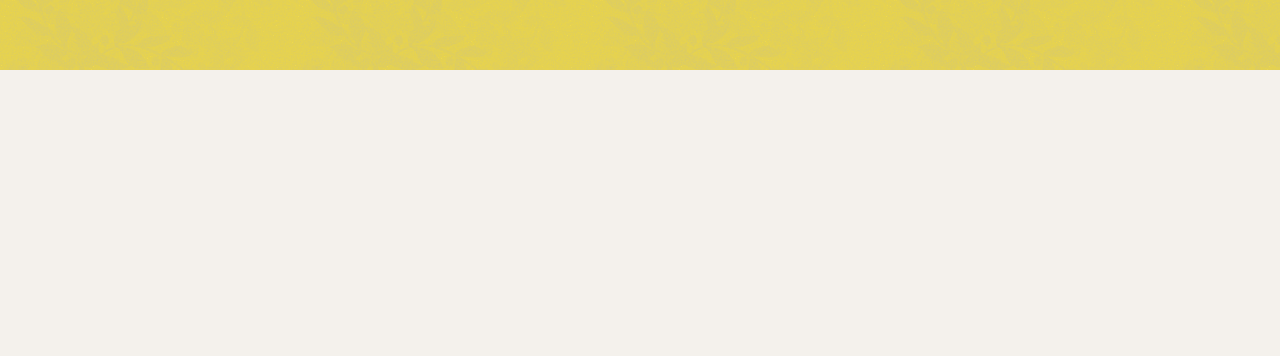
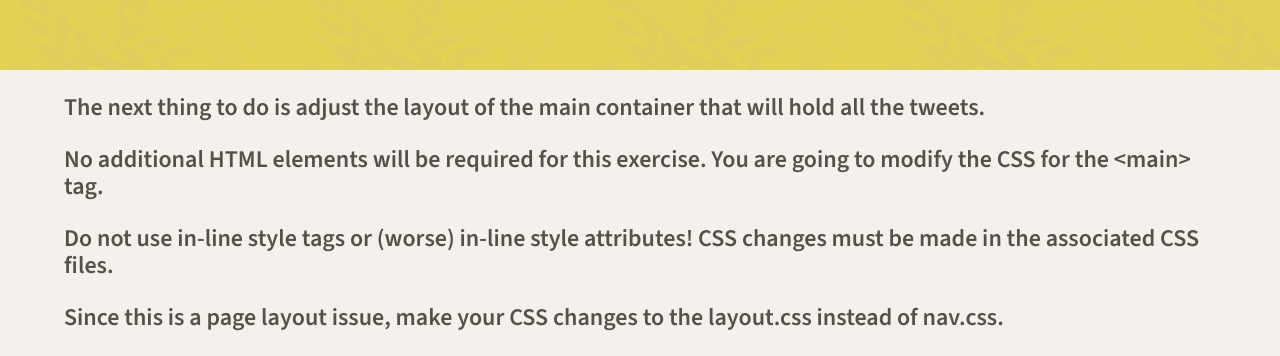
Before and after one commit to Somtico/tweeter, a website: page public/index.html in a window 1280 px wide. Shown: the part 450-806 px from the top of the page. Drawn offline with nearby package versions, Linux system fonts and the light colour scheme.

Commit message:
Add sample text to main and style the container class.

```diff
--- a/public/index.html
+++ b/public/index.html
@@ -20,6 +20,7 @@
     <link rel="stylesheet" href="/styles/layout.css" type="text/css" />
     <link rel="stylesheet" href="/styles/nav.css" type="text/css" />
     <link rel="stylesheet" href="/styles/header.css" type="text/css" />
+    <link rel="stylesheet" href="/styles/main.css" type="text/css" />
 
     <!-- External JS -->
     <script
@@ -48,6 +49,19 @@
     </header>
 
     <!-- Page-specific (main) content here -->
-    <main class="container"></main>
+    <main class="container">
+      <p>The next thing to do is adjust the layout of the
+        main container that will hold all the tweets.
+      </p>
+
+      <p>No additional HTML elements will be required for this exercise. You are
+        going to modify the CSS for the &lt;main&gt; tag.</p>
+
+      <p>Do not use in-line style tags or (worse) in-line style attributes! CSS
+        changes must be made in the associated CSS files.</p>
+
+      <p>Since this is a page layout issue, make your CSS changes to the
+        layout.css instead of nav.css.</p>
+    </main>
   </body>
 </html>
--- /dev/null
+++ b/public/styles/main.css
@@ -0,0 +1,5 @@
+.container {
+  width: 90%;
+  margin: 0 auto;
+  background-color: inherit;
+}
```
